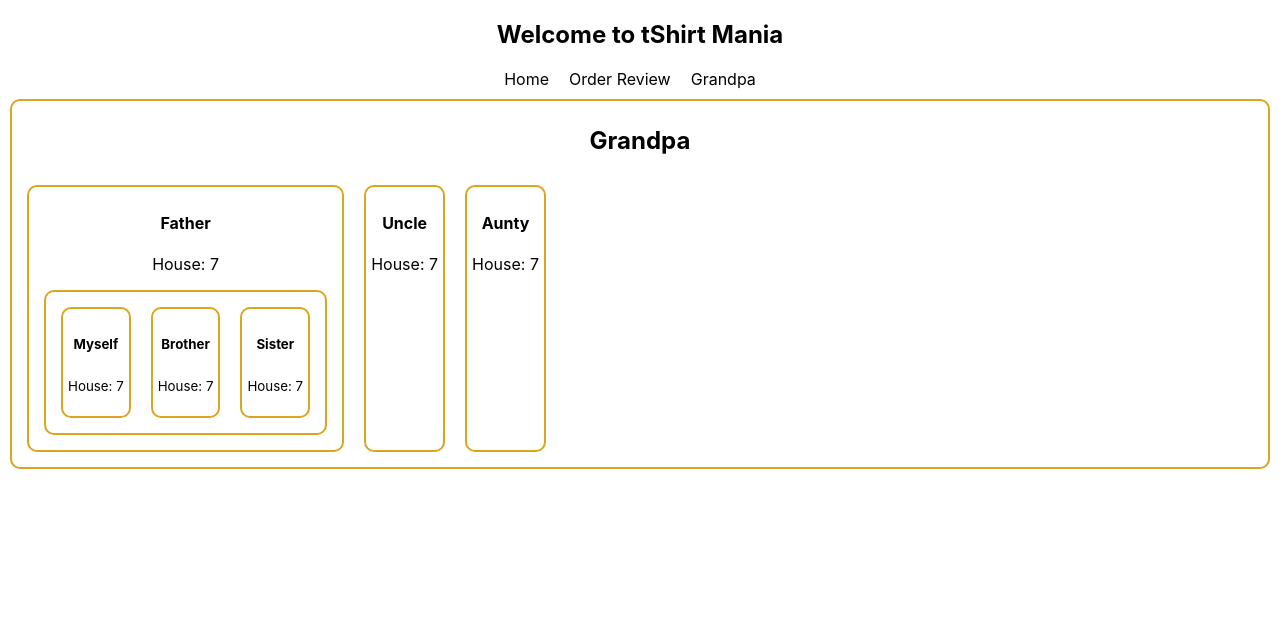
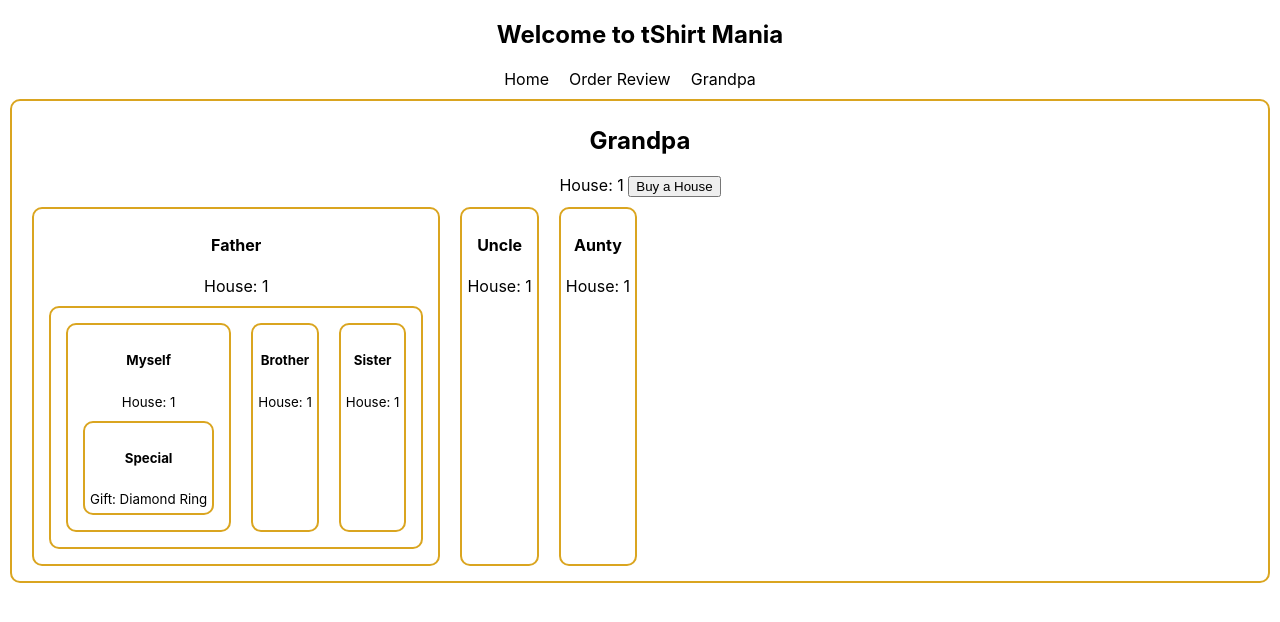
Before and after one commit to kamrul-dev/tshirt-mania, a React (Create React App) app: page /grandpa in a window 1280 px wide. Shown: the top 622 px of the page. Built offline with nearby package versions, Linux system fonts and the light colour scheme.

Commit message:
Prop Drilling to pass data to a many level components

```diff
--- a/src/components/Father/Father.js
+++ b/src/components/Father/Father.js
@@ -3,13 +3,13 @@
 import Brother from '../Brother/Brother';
 import Sister from '../Sister/Sister';
 
-const Father = ({ house }) => {
+const Father = ({ house, ornament }) => {
     return (
         <div>
             <h4>Father</h4>
             <p>House: {house}</p>
             <div style={{display: 'flex'}}>
-                <MySelf house={house}></MySelf>
+                <MySelf house={house} ornament={ornament}></MySelf>
                 <Brother house={house}></Brother>
                 <Sister house={house}></Sister>
             </div>
--- a/src/components/Grandpa/Grandpa.css
+++ b/src/components/Grandpa/Grandpa.css
@@ -2,7 +2,7 @@
 .grandpa, .grandpa div{
     border: 2px solid goldenrod;
     margin: 10px;
-    padding: 5px;
+    padding: 5px 10px;
     border-radius: 10px;
 }
 .grandpa div{
@@ -11,3 +11,7 @@
     padding: 5px;
 
 }
+.grandpa p{
+    margin-top: 0;
+    margin-bottom: 0;
+}
--- a/src/components/Grandpa/Grandpa.js
+++ b/src/components/Grandpa/Grandpa.js
@@ -1,16 +1,24 @@
-import React from 'react';
+import React, { useState } from 'react';
 import Uncle from '../Uncle/Uncle';
 import Father from '../Father/Father';
 import Aunty from '../Aunty/Aunty';
 import './Grandpa.css';
 
 const Grandpa = () => {
-    const house = 7;
+    const [house, setHouse] = useState(1);
+
+    const ornament = 'Diamond Ring';
+
+    const handleBuyAHouse = () => {
+        const newHouseCount = house + 1;
+        setHouse(newHouseCount);
+    }
     return (
         <div className='grandpa'>
             <h2>Grandpa</h2>
-            <section style={{display: 'flex'}}>
-                <Father house={house}></Father>
+            <p>House: {house} <button onClick={handleBuyAHouse}>Buy a House</button></p>
+            <section style={{ display: 'flex' }}>
+                <Father house={house} ornament={ornament}></Father>
                 <Uncle house={house}></Uncle>
                 <Aunty house={house}></Aunty>
             </section>
--- a/src/components/Myself/Myself.js
+++ b/src/components/Myself/Myself.js
@@ -1,10 +1,12 @@
 import React from 'react';
+import Special from '../Special/Special';
 
-const Myself = ({house}) => {
+const Myself = ({house, ornament}) => {
     return (
         <div>
             <h5>Myself</h5>
             <p><small>House: {house}</small></p>
+            <Special ornament={ornament}></Special>
         </div>
     );
 };
--- /dev/null
+++ b/src/components/Special/Special.js
@@ -0,0 +1,12 @@
+import React from 'react';
+
+const Special = ({ornament}) => {
+    return (
+        <div>
+            <h5>Special</h5>
+            <p><small>Gift: {ornament}</small></p>
+        </div>
+    );
+};
+
+export default Special;
```
